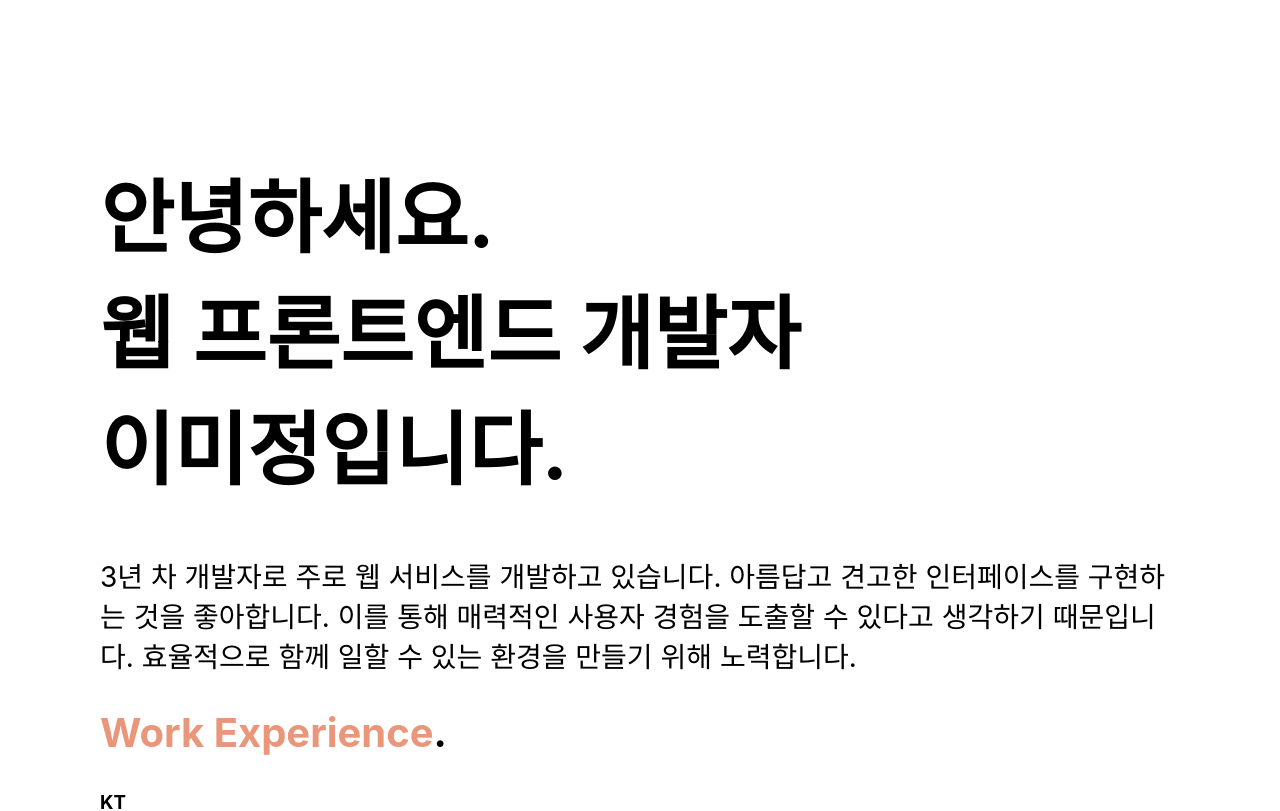
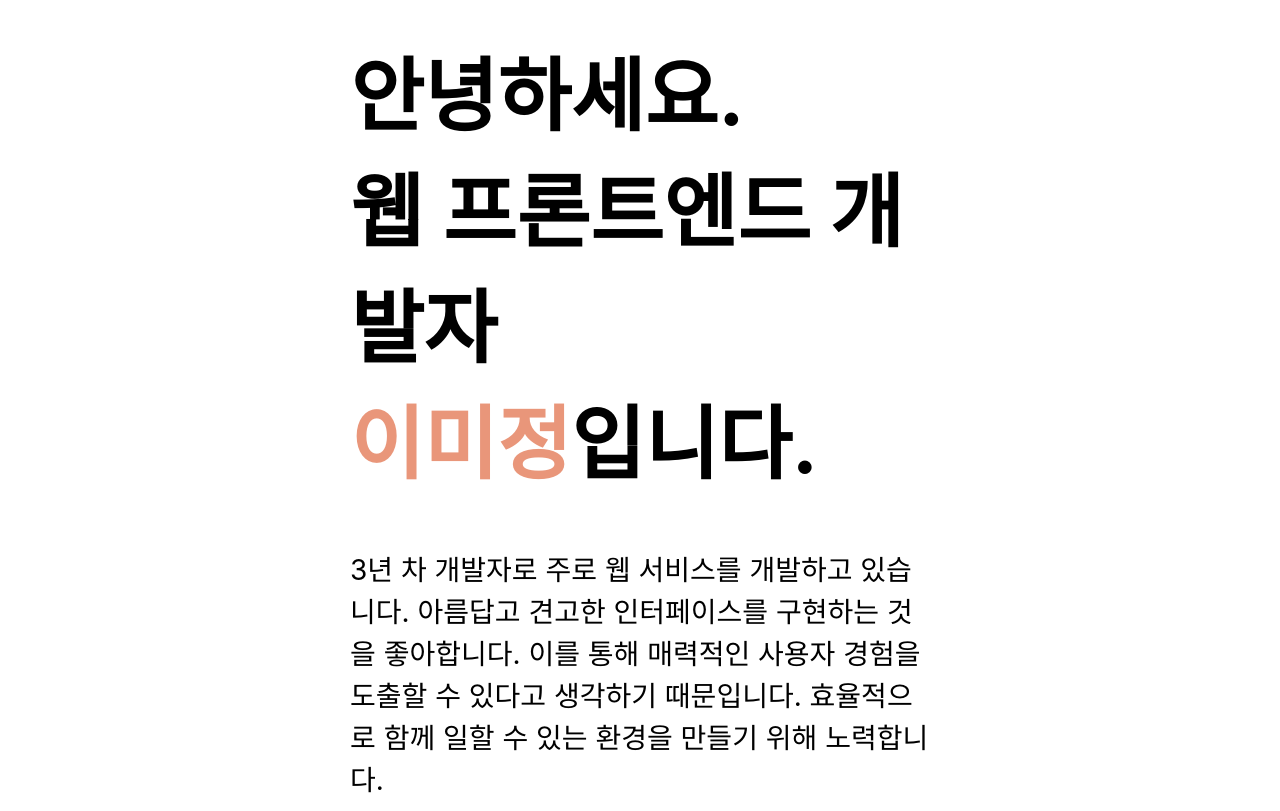
Before and after one commit to lmjing/resume, a React (Create React App) app: page / in a window 1280 px wide. Shown: the top 811 px of the page. Built offline with nearby package versions, Linux system fonts and the light colour scheme.

Commit message:
header css 적용 (PC 기준)

```diff
--- a/src/App.scss
+++ b/src/App.scss
@@ -1,13 +1,36 @@
 main {
-  padding: 100px;
+  padding-bottom: 100px;
+  padding-left: 350px;
+  padding-right: 350px;
 
   h1 {
     font-size: 5rem;
     text-align: left;
   }
 
-  .introduce {
-    font-size: 1.75rem;
+  #header {
+    padding-top: 0.5rem;
+    height: 100vh;
+    position: relative;
+
+    .container {
+      position: absolute;
+      top: 50%;
+      transform: translateY(-50%);
+
+      .name {
+        color: darksalmon;
+      }
+    }
+
+    .introduce {
+      font-size: 1.75rem;
+      line-height: 1.5em;
+    }
+  }
+
+  #work-experience {
+    height: 100vh;
   }
 
   #education {
--- a/src/components/WorkExperience.js
+++ b/src/components/WorkExperience.js
@@ -7,8 +7,8 @@ function WorkExperience(props) {
     const kt = props.datas[0];
     const {job, dates, projects} = kt;
 
-    const [startDt, setStartDt] = useState( '현재');
-    const [endDt, setEndDt] = useState( '현재');
+    const [startDt, setStartDt] = useState('현재');
+    const [endDt, setEndDt] = useState('현재');
 
     useEffect(() => {
         setStartDt(dates[0]);
@@ -20,7 +20,7 @@ function WorkExperience(props) {
     })
 
     return (
-        <section>
+        <section id="work-experience">
             <Title text="Work Experience"/>
             <header>
                 <h3>KT</h3>
```
